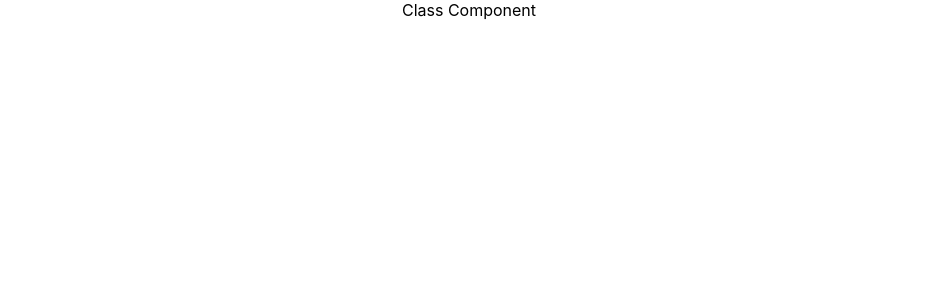
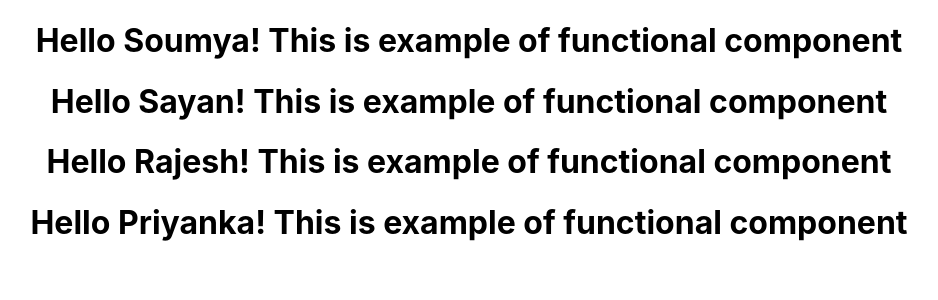
Before and after one commit to Soumya1910/Reactjs-basic, a React (Create React App) app: page / in a window 1280 px wide. Shown: the top 300 px of the page, without its empty margins (171-1109 px from the left). Built offline with nearby package versions, Linux system fonts and the light colour scheme.

Commit message:
Props example with Functional Component

```diff
--- a/src/App.js
+++ b/src/App.js
@@ -6,8 +6,11 @@ import Welcome from './component/Class_Component_Example';
 function App() {
   return (
     <div className="App">
-      {/* <Greet/> */}
-      <Welcome/>
+      <Greet name="Soumya" />
+      <Greet name="Sayan" />
+      <Greet name="Rajesh" />
+      <Greet name="Priyanka" />
+      {/* <Welcome/> */}
     </div>
   );
 }
--- a/src/component/Class_Component_Example.js
+++ b/src/component/Class_Component_Example.js
@@ -4,7 +4,7 @@ class Welcome extends Component {
     render() {
         return (
             <div>
-                Class Component
+                Hello Soumya! This is example of Class Component.
             </div>
         )
     }
--- a/src/component/Functional_Component_Example.js
+++ b/src/component/Functional_Component_Example.js
@@ -6,6 +6,6 @@ import React from 'react'
 // }
 
 // By using arrow function
-const Greet = ()=> <h1>Hello Soumya</h1>
+const Greet = (props)=> <h1>Hello {props.name}! This is example of functional component</h1>
 
 export default Greet
```
